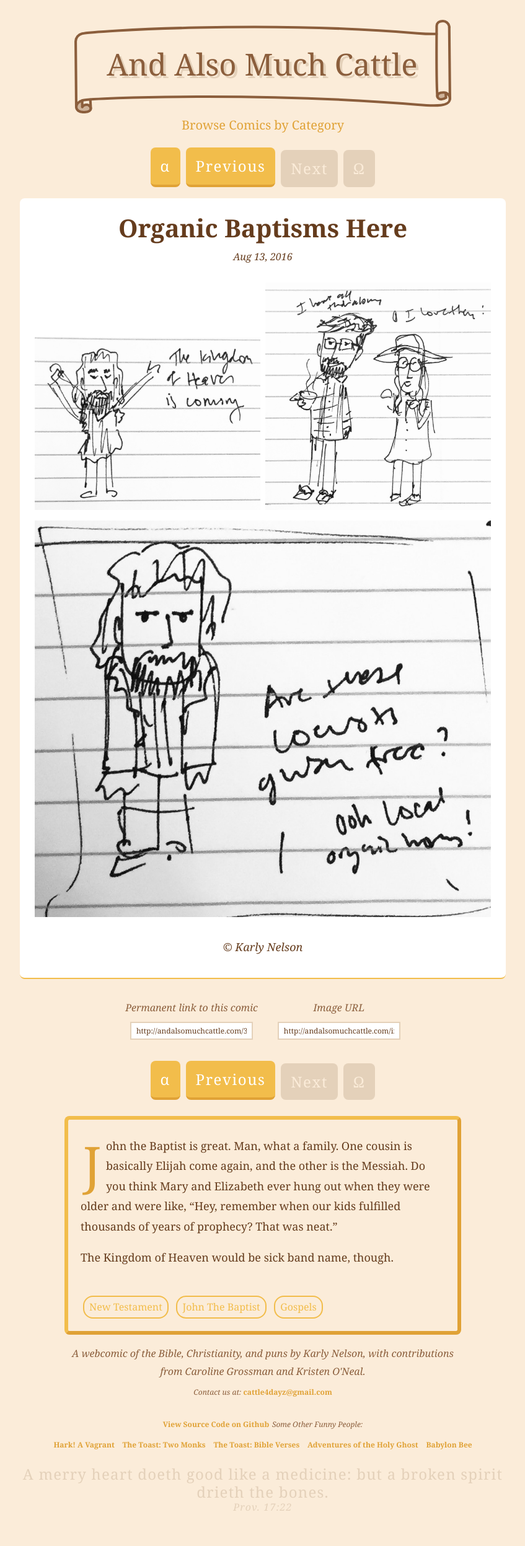
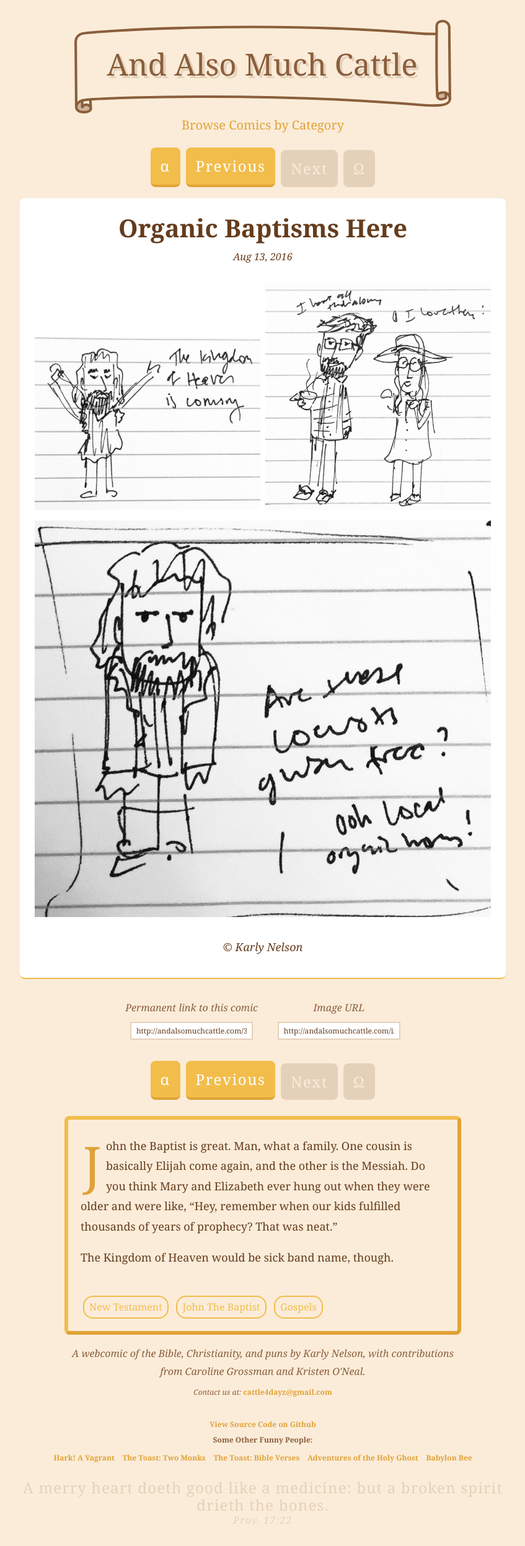
Before and after one commit to karlyanelson/andalsomuchcattle, a Jekyll site: the page built from index.html, in a window 1280 px wide. Shown: the whole page at 62% size, without its empty margins (216-1063 px from the left). Built offline with Jekyll 4.4.1, drawn with Linux system fonts in a browser that asks for light colours; some web fonts are replaced; the list of posts is cut into pages by our own code; comment, search, counter and statistics services are not loaded; before the commit the page ends 2474 px from its top, so only the background shows below that.

```diff
--- a/_includes/footer.html
+++ b/_includes/footer.html
@@ -7,7 +7,7 @@
   </div>
   <div class="footer-links">
     <a href="https://github.com/karlyanelson/andalsomuchcattle">View Source Code on Github</a>
-    <span>Some Other Funny People:</span>
+    <h6>Some Other Funny People:</h6>
     <ul>
       <li><a href="http://www.harkavagrant.com" target="_blank">Hark! A Vagrant</a></li>
       <li><a href="http://the-toast.net/series/two-monks-inventing-things/" target="_blank">The Toast: Two Monks</a></li>
```
